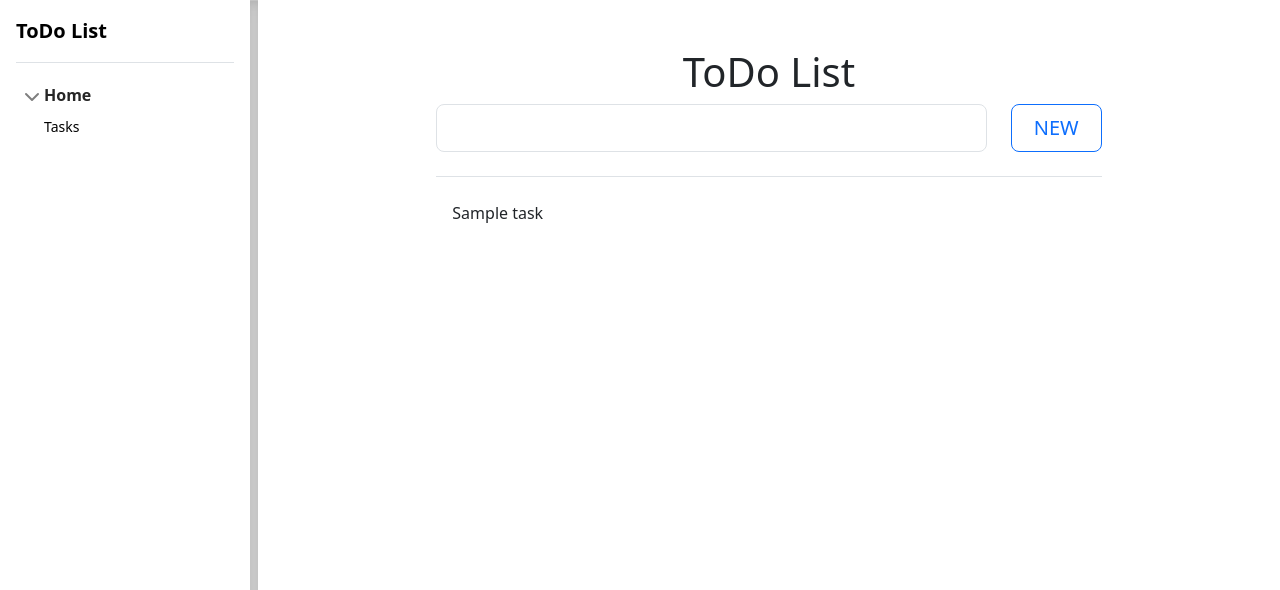
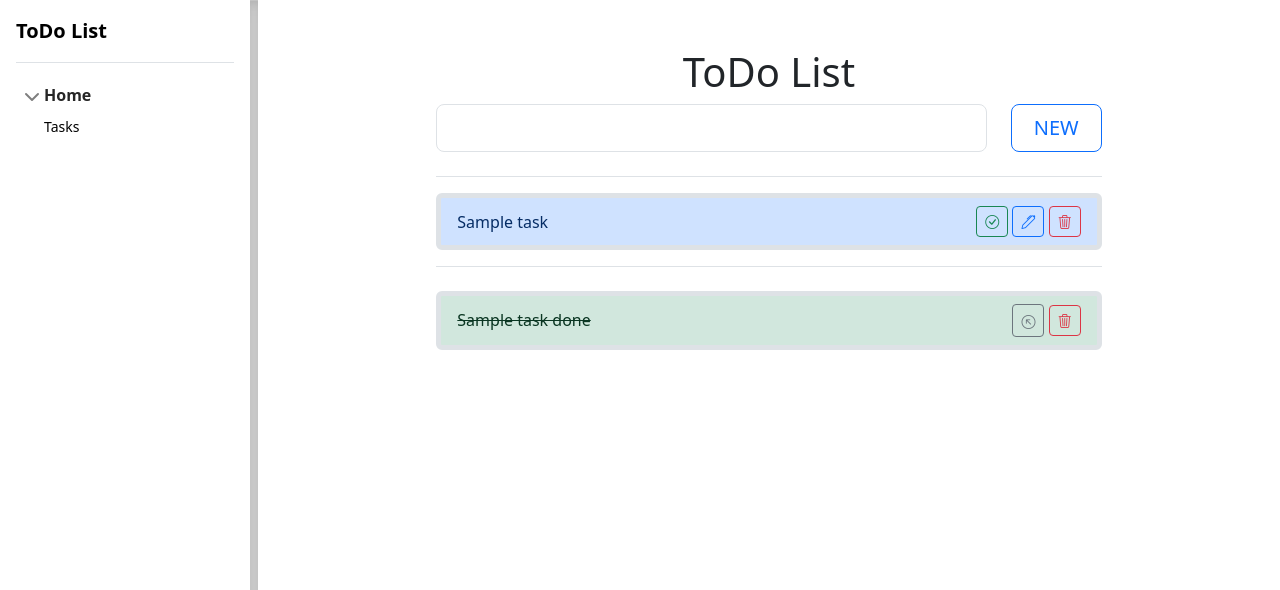
Before and after one commit to wamauri/django-htmx, a Django app: template templates/tasks.html in a window 1280 px wide. Shown: the top 590 px of the page. Run offline with Django 4.2, Linux system fonts and the light colour scheme; tables that the repository leaves empty hold one stand-in row (values such as "Sample post"); the template is opened without the code that fills it: values that come from a table or form of the project are taken from there, most other values are stand-ins (such as "Sample title", 1, 10 or a date in 2020); some libraries are stand-ins or nearby versions.

Commit message:
Setting tasks features done, to undo, and to delete

```diff
--- a/tasks/urls.py
+++ b/tasks/urls.py
@@ -3,6 +3,29 @@ from django.urls import path
 from . import views
 
 urlpatterns = [
-    path(route='', view=views.tasks, name='tasks'),
-    path(route='create', view=views.create_tasks, name='create-tasks')
+    path(
+        route='',
+        view=views.tasks,
+        name='tasks'
+    ),
+    path(
+        route='create',
+        view=views.create_tasks,
+        name='create-tasks'
+    ),
+    path(
+        route='done/<int:task_id>/',
+        view=views.tasks_done,
+        name='done-task'
+    ),
+    path(
+        route='delete/<int:task_id>/',
+        view=views.tasks_delete,
+        name='delete-task'
+    ),
+    path(
+        route='undo/<int:task_id>/',
+        view=views.tasks_undo,
+        name='undo-task'
+    ),
 ]
--- a/templates/tasks.html
+++ b/templates/tasks.html
@@ -1,4 +1,5 @@
 {% extends "base.html" %}
+{% load static %}
 
 {% block content %}
   <div class="text-center row align-items-center mt-lg-5">
@@ -15,7 +16,7 @@
             class="btn btn-outline-primary btn-lg"
             type="button"
             hx-trigger="click"
-            hx-post="{% url 'create-tasks' %}"
+            hx-post="{% url "create-tasks" %}"
             hx-target="#tasks">
             NEW
           </button>
@@ -26,8 +27,53 @@
   </div>
   <ul class="list-group list-group-flush d-grid gap-2 col-8 mx-auto" id="tasks">
     {% for task in tasks %}
-      <li class="list-group-item list-group-item-action list-group-item-{{ bg }}">
-        {{ task.name }}
+      <li class="d-flex justify-content-between list-group-item list-group-item-action list-group-item-primary rounded-2 border border-5">
+        <div class="d-flex align-items-center">
+          {{ task.name }}
+        </div>
+        <div>
+          <button class="btn btn-sm btn-outline-success"
+            type="button"
+            hx-put="{% url "done-task" task.id %}"
+            hx-trigger="click"
+            hx-target="#tasks_done">
+            <i class="bi-check-circle"></i>
+          </button>
+          <button class="btn btn-sm btn-outline-primary"><i class="bi-pen"></i></button>
+          <button class="btn btn-sm btn-outline-danger"
+            hx-delete="{% url "delete-task" task.id %}"
+            hx-target="#tasks"
+            hx-confirm="Are you sure?"
+            kx-trigger="click">
+            <i class="bi-trash3"></i>
+          </button>
+        </div>
+      </li>
+    {% endfor %}
+  </ul>
+  <ul class="list-group list-group-flush d-grid gap-2 col-8 mx-auto" id="tasks_done">
+    <li class="border-top my-3" style="list-style-type: none;">
+    {% for task_done in tasks_done %}
+        <li class="d-flex justify-content-between list-group-item list-group-item-action list-group-item-success rounded-2 border border-5">
+          <div class="d-flex align-items-center">
+            <del>{{ task_done.name }}</del>
+          </div>
+          <div>
+            <button class="btn btn-sm btn-outline-secondary"
+              hx-put="{% url "undo-task" task_done.id %}"
+              hx-target="#tasks_done"
+              hx-trigger="click">
+              <i class="bi bi-arrow-up-left-circle"></i>
+            </button>
+            <button class="btn btn-sm btn-outline-danger"
+              hx-delete="{% url "delete-task" task_done.id %}"
+              hx-target="#tasks_done"
+              hx-confirm="Delete Task | Are you sure?"
+              kx-trigger="click">
+              <i class="bi-trash3"></i>
+            </button>
+          </div>
+        </li>
       </li>
     {% endfor %}
   </ul>
```
Also changed, not shown: tasks/views.py (+48 -3 lines).
